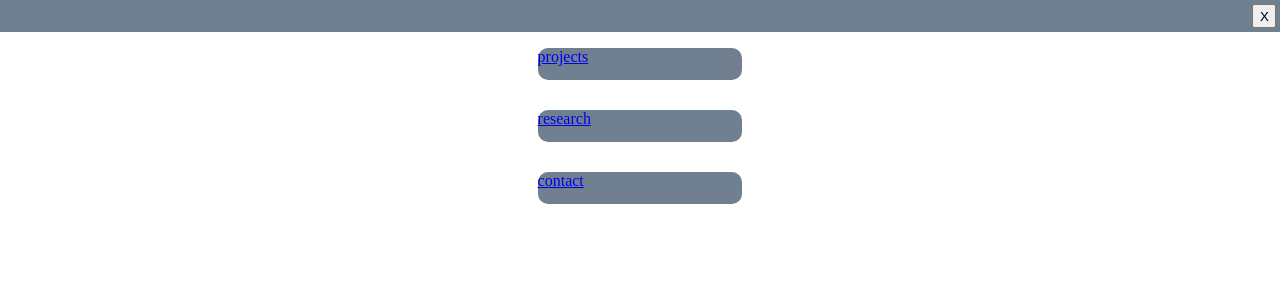
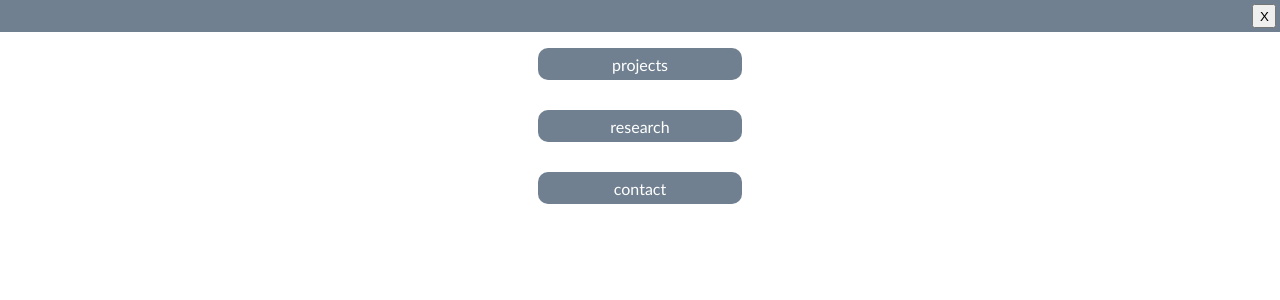
Before and after one commit to thedavidkipnis/portfolio, a React (Create React App) app: page / in a window 1280 px wide. Shown: the top 300 px of the page. Built offline with nearby package versions, Linux system fonts and the light colour scheme.

Commit message:
Added basic expansion to InfoBlocks

```diff
--- a/src/components/InfoBlock.js
+++ b/src/components/InfoBlock.js
@@ -1,8 +1,17 @@
+import { useState } from "react";
 
 const InfoBlock = (props) => {
+
+    const [isExpanded, expandBlock] = useState(false);
+
+    const expandedStyle = {height: '8vh', width: '32vh'}
+    const nonExpanded = {height: '4vh'}
+
     return (
-      <div className="InfoBlock">
-        <a href={props.link}>{props.text}</a>
+      <div className="InfoBlock"
+      style={isExpanded ? expandedStyle : nonExpanded}
+      onClick={() => expandBlock(!isExpanded)}>
+        {props.text}
       </div>
     );
   }
--- a/src/index.css
+++ b/src/index.css
@@ -6,11 +6,15 @@ body, html {
     --child-component-color: slategray;
 
     --main-page-color: white;
+
+    --global-font: 'Gill Sans', 'Gill Sans MT', Calibri, 'Trebuchet MS', sans-serif;
 }
 
 body.dark-mode {
     --child-component-color: rgb(198, 198, 198);
     --main-page-color: rgb(30, 29, 29);
+    --font-color: black;
+
 }
 
 .Navbar {
@@ -48,5 +52,16 @@ body.dark-mode {
     border-radius: 10px;
 
     background-color: var(--child-component-color);
-    color: var(--font-color)
+    color: var(--font-color);
+
+    display: flex;
+    align-items: center;
+    justify-content: center;
+
+    font-family: var(--global-font);
+    color:var(--font-color);
 }
+
+a:link {
+    text-decoration: none !important;
+}
```
